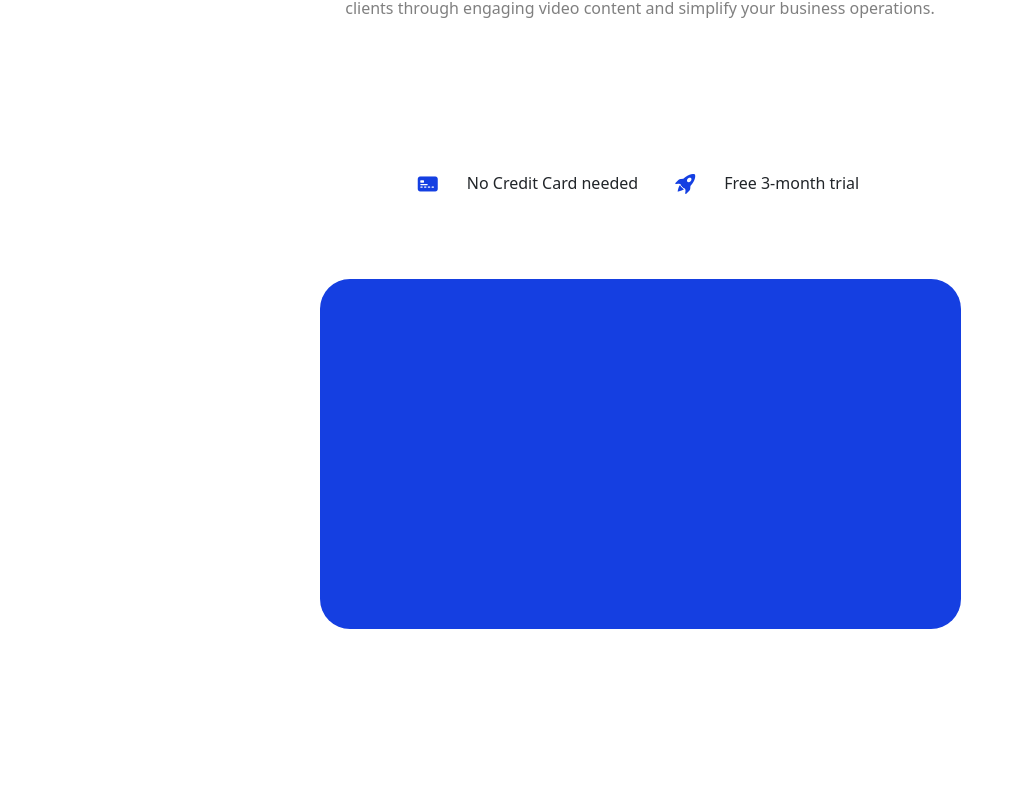
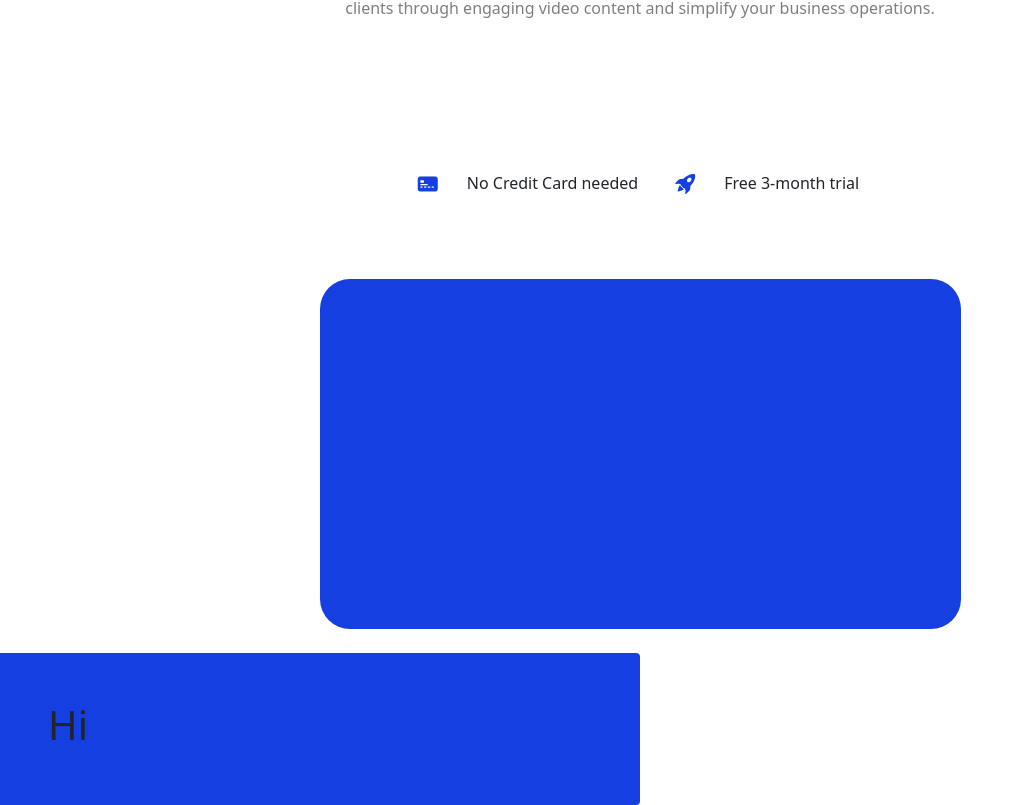
Before and after one commit to IdiFavour/Protonn, a Next.js app: page / in a window 1280 px wide. Shown: the part 356-1161 px from the top of the page, without its empty margins (0-1024 px from the left). Before the commit the page ends 1009 px from the top, so only its background shows below. Built offline with nearby package versions, Linux system fonts and the light colour scheme.

Commit message:
bullet section

```diff
--- /dev/null
+++ b/components/Bullet.tsx
@@ -0,0 +1,17 @@
+const Bullet = () => {
+    return (
+        <div className="Bullet">
+            <div className="row">
+                <div className="col-lg-6 bg-main rounded-end">
+                    <h1 className="p-5">Hi</h1>
+                </div>
+                <div className="col-lg-6">
+
+                </div>
+            </div>
+
+        </div>
+     );
+}
+
+export default Bullet;
--- a/components/Header.tsx
+++ b/components/Header.tsx
@@ -3,12 +3,12 @@ const Header = () => {
         <div className="container">
             <div className="row justify-content-center">
                 <div className="col-lg-10 ">
-                    <div className="header text-center my-5">
-                        <h1 className="text-center">Everything you need to grow <br/>your business</h1>
+                    <div className="header my-5">
+                        <h1>Everything you need to grow <br/>your business</h1>
                             <div className="row justify-content-center">
-                                <div className="col-lg-8 my-4 text-center text-black-50">
+                                <div className="col-lg-8 my-4 text-black-50">
 
-                                    <p className="">Protonn does everything you need to start and grow your business.
+                                    <p>Protonn does everything you need to start and grow your business.
                                         Attract clients through engaging video content and simplify your business operations.
                                     </p>
                                 </div>
@@ -20,13 +20,13 @@ const Header = () => {
                                 <button className="btn btn-icon">
                                     <i className="bi bi-credit-card-2-front-fill"></i>
                                 </button>
-                                <p className="mb-0 mt-2 px-3 text-center">No Credit Card needed</p>
+                                <p className="mb-0 mt-2 px-3 ">No Credit Card needed</p>
                             </div>
                             <div className="mt-2 d-flex justify-content-center">
                                 <button className="btn btn-icon">
                                     <i className="bi bi-rocket-takeoff-fill"></i>
                                 </button>
-                                <p className="mb-0 mt-2 px-3 text-center">Free 3-month trial</p>
+                                <p className="mb-0 mt-2 px-3">Free 3-month trial</p>
                             </div>
 
                         </div>
--- a/components/Layout.tsx
+++ b/components/Layout.tsx
@@ -1,6 +1,7 @@
 import Navbar from './Navbar'
 import Header from './Header';
 import Quote from './Quote';
+import Bullet from './Bullet';
 import styles from '../styles/Layout.module.css'
 
 const Layout = ({children}: any) => {
@@ -9,6 +10,7 @@ const Layout = ({children}: any) => {
             <Navbar/>
             <Header/>
             <Quote/>
+            <Bullet/>
             {children}
         </>
 
--- a/styles/globals.css
+++ b/styles/globals.css
@@ -35,6 +35,9 @@ a{
   background-color: #153fe1 !important;
 }
 
+.header{
+  text-align: center;
+}
 
 .header h1{
   font-size: 3.2rem;
@@ -61,3 +64,8 @@ a{
   height: 350px;
   width: 100%;
 }
+
+.rounded-end {
+  border-top-right-radius: 2rem!important;
+  border-bottom-right-radius: 2rem!important;
+}
```
